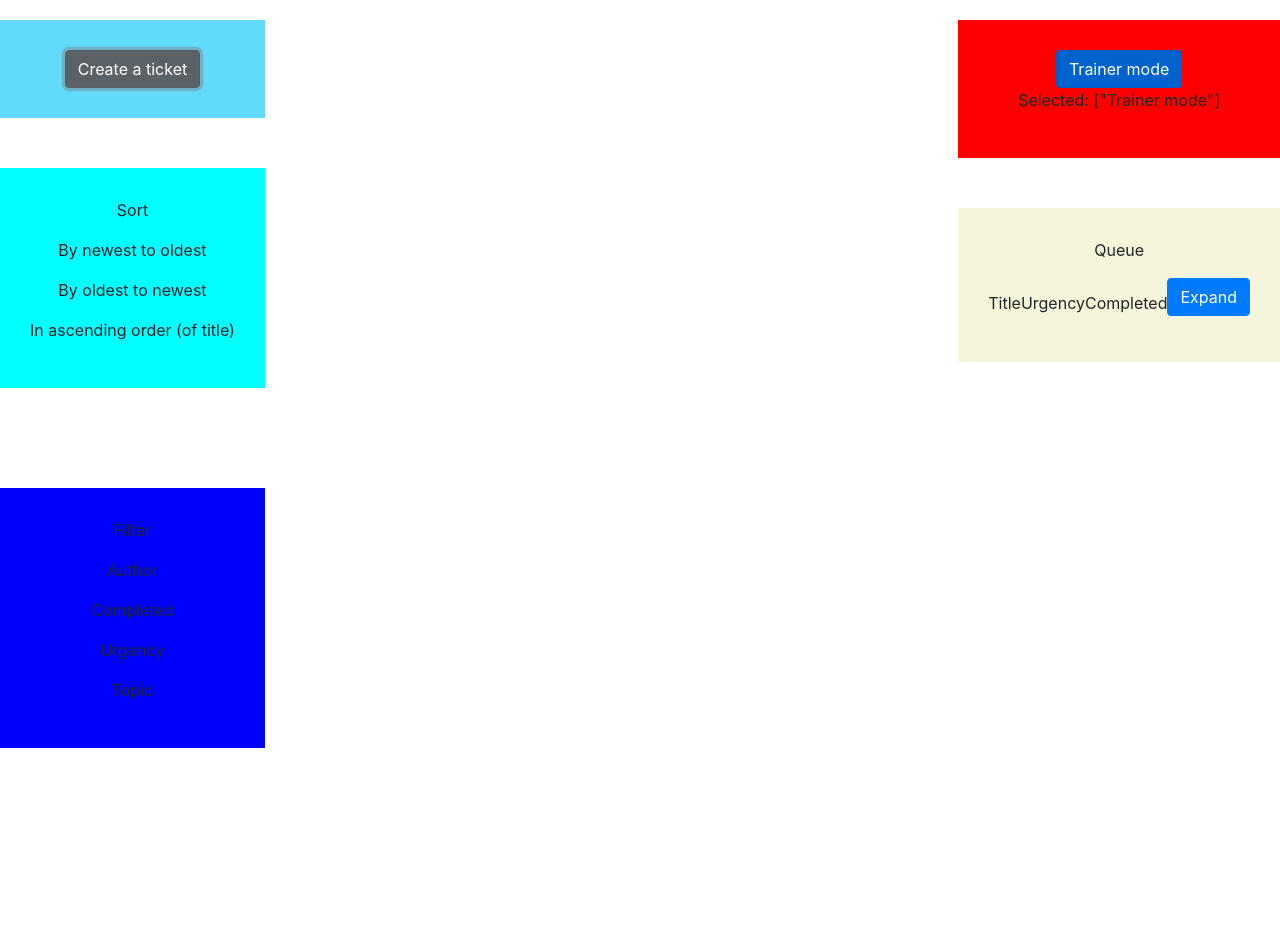
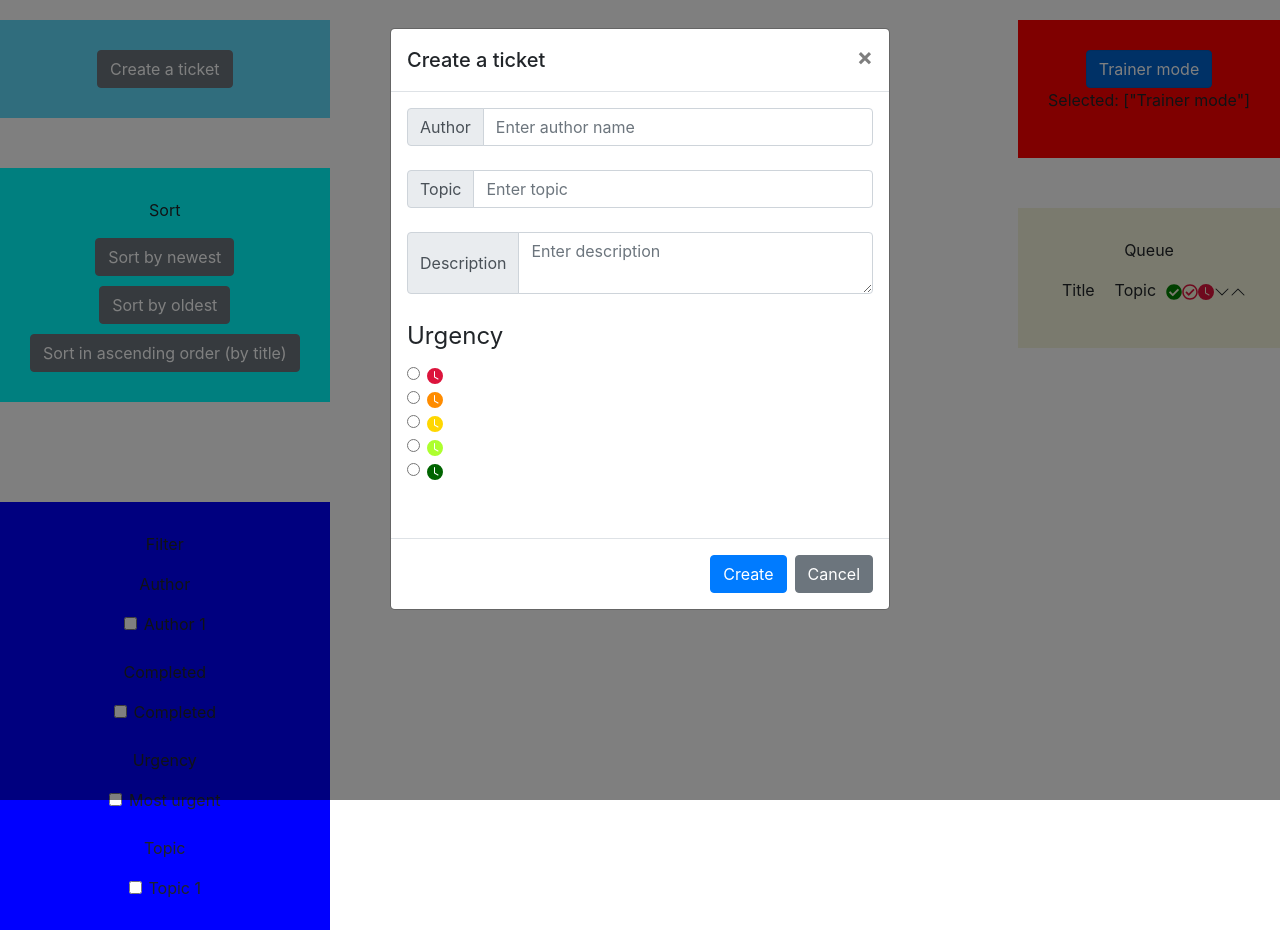
Before and after one commit to Jenkins-Spice-Latte/QA-Help-Queue-App, a React (Create React App) app in the folder Frontend/React/queue/: page / in a window 1280 px wide. Both pictures are taken after a click on the button "Create a ticket". Before the commit the page ends 800 px from the top, so only its background shows below. Built offline with nearby package versions, Linux system fonts and the light colour scheme.

Commit message:
Finished layout

```diff
--- a/Frontend/React/queue/package.json
+++ b/Frontend/React/queue/package.json
@@ -10,6 +10,7 @@
     "bootstrap": "^4.6.0",
     "react": "^17.0.2",
     "react-dom": "^17.0.2",
+    "react-icons": "^4.2.0",
     "react-router-dom": "^5.2.0",
     "react-scripts": "4.0.3",
     "reactstrap": "^8.9.0",
--- a/Frontend/React/queue/src/App.css
+++ b/Frontend/React/queue/src/App.css
@@ -1,5 +1,54 @@
 .App {
   text-align: center;
+}
+
+#newestBtn{
+  display: grid;
+  margin-top: 10px;
+  margin-right: auto;
+  margin-left: auto;
+}
+
+#oldestBtn{
+  display: grid;
+  margin-top: 10px;
+  margin-right: auto;
+  margin-left: auto;
+}
+
+#ascBtn{
+  display: grid;
+  margin-top: 10px;
+  margin-right: auto;
+  margin-left: auto;
+}
+
+.mostUrgIc{
+  color: crimson;
+}
+
+.secMostUrgIc{
+  color: darkorange;
+}
+
+.middleUrgIc{
+  color: gold;
+}
+
+.secLeastUrgIc{
+  color: greenyellow;
+}
+
+.leastUrgIc{
+  color: darkgreen;
+}
+
+.completedIc{
+  color: green;
+}
+
+.uncompletedIc{
+  color: crimson;
 }
 
 .column_one{
@@ -12,8 +61,11 @@
   display: grid;
 }
 
+
 .ticket_comp{
   display: inline-block;
+  margin-left: 10px;
+  margin-right: 10px;
 }
 
 .create_ticket_div{
@@ -28,6 +80,7 @@
   margin-top: 20px;
   padding: 30px;
   background-color: red;
+  margin-left: auto;
 }
 
 .sort_div{
--- a/Frontend/React/queue/src/Components/Create.jsx
+++ b/Frontend/React/queue/src/Components/Create.jsx
@@ -1,8 +1,83 @@
-import { Button } from 'reactstrap';
-const Create = () => {
+import React, { useState } from "react";
+import { BsClockFill } from "react-icons/bs";
+import { Button, Modal, ModalHeader, ModalBody, ModalFooter, Form, FormGroup, Label, InputGroup, InputGroupText, InputGroupAddon, Input } from 'reactstrap';
+const Create = (props) => {
+  const {
+    buttonLabel,
+    className
+  } = props;
+
+  const [modal, setModal] = useState(false);
+
+  const toggle = () => setModal(!modal);
     return (
       <>
-        <Button color="secondary">Create a ticket</Button>
+        <Button color="secondary" onClick={toggle}>Create a ticket</Button>
+      <div>
+        <Modal isOpen={modal} toggle={toggle} className={className}>
+          <ModalHeader toggle={toggle}>Create a ticket</ModalHeader>
+          <ModalBody>
+          <Form>
+            <InputGroup>
+              <InputGroupAddon addonType="prepend">
+                <InputGroupText>Author</InputGroupText>
+              </InputGroupAddon>
+               <Input type="text" name="author" id="author" placeholder="Enter author name"/>
+            </InputGroup>
+            <br />
+            <InputGroup>
+              <InputGroupAddon addonType="prepend">
+                <InputGroupText>Topic</InputGroupText>
+              </InputGroupAddon>
+               <Input type="text" name="topic" id="topic" placeholder="Enter topic"/>
+            </InputGroup>
+            <br />
+            <InputGroup>
+              <InputGroupAddon addonType="prepend">
+                <InputGroupText>Description</InputGroupText>
+              </InputGroupAddon>
+               <Input type="textarea" name="description" id="description" placeholder="Enter description" />
+            </InputGroup>
+            <br />
+         <FormGroup tag="fieldset">
+          <legend>Urgency</legend>
+          <FormGroup check>
+            <Label check>
+              <Input type="radio" name="radio1" /><BsClockFill className="mostUrgIc"/>{' '}
+            </Label>
+          </FormGroup>
+          <FormGroup check>
+            <Label check>
+              <Input type="radio" name="radio1" /><BsClockFill className="secMostUrgIc"/>{' '}
+            </Label>
+          </FormGroup>
+          <FormGroup check>
+            <Label check>
+              <Input type="radio" name="radio1" /><BsClockFill className="middleUrgIc"/>{' '}
+            </Label>
+          </FormGroup>
+          <FormGroup check>
+            <Label check>
+              <Input type="radio" name="radio1" /><BsClockFill className="secLeastUrgIc"/>{' '}
+            </Label>
+          </FormGroup>
+          <FormGroup check>
+            <Label check>
+              <Input type="radio" name="radio1" /><BsClockFill className="leastUrgIc"/>{' '}
+            </Label>
+          </FormGroup>
+        </FormGroup>
+            <br />
+
+            <Input type="hidden" name="completed" id="completed" value="false"/>
+          </Form>
+          </ModalBody>
+          <ModalFooter>
+            <Button color="primary" onClick={toggle}>Create</Button>{' '}
+            <Button color="secondary" onClick={toggle}>Cancel</Button>
+          </ModalFooter>
+        </Modal>
+      </div>
       </>
     );
   };
--- a/Frontend/React/queue/src/Components/Filter.jsx
+++ b/Frontend/React/queue/src/Components/Filter.jsx
@@ -1,11 +1,35 @@
-const Filter = () => {
+import React from 'react';
+import { Form, FormGroup, Label, Input } from 'reactstrap';
+
+const Filter = (props) => {
     return (
       <>
         <p>Filter</p>
         <p>Author</p>
+        <Form>
+          <FormGroup check>
+          <Input type="checkbox" name="auth1" id="auth1"/>
+          <Label for="auth1" check>Author 1</Label>
+          </FormGroup>
+        <br />
         <p>Completed</p>
+          <FormGroup check>
+            <Input type="checkbox" name="comp" id="comp"/>
+            <Label for="comp" check>Completed</Label>
+          </FormGroup>
+        <br />
         <p>Urgency</p>
+          <FormGroup check>
+            <Input type="checkbox" name="urg" id="urg"/>
+            <Label for="urg" check>Most urgent</Label>
+          </FormGroup>
+        <br />
         <p>Topic</p>
+          <FormGroup check>
+            <Input type="checkbox" name="topic1" id="topic1"/>
+            <Label for="topic1" check>Topic 1</Label>
+          </FormGroup>
+        </Form>
       </>
     );
   };
--- a/Frontend/React/queue/src/Components/Queue.jsx
+++ b/Frontend/React/queue/src/Components/Queue.jsx
@@ -1,22 +1,109 @@
 import React, { useState } from 'react';
-import { Collapse, Button, CardBody, Card } from 'reactstrap';
+import { BsChevronDown } from "react-icons/bs";
+import { BsChevronUp } from "react-icons/bs";
+import { BsClockFill } from "react-icons/bs";
+import { FaRegCheckCircle } from "react-icons/fa";
+import { FaCheckCircle } from "react-icons/fa";
+import { Collapse, Button, CardBody, Card, Modal, ModalHeader, ModalBody, ModalFooter,  Form, FormGroup, Label, InputGroup, InputGroupText, InputGroupAddon, Input } from 'reactstrap';
 
 const Queue = (props) => {
+  const {
+    buttonLabel,
+    className
+  } = props;
+
+  const [modal, setModal] = useState(false);
   const [isOpen, setIsOpen] = useState(false);
 
-  const toggle = () => setIsOpen(!isOpen);
+  const expand = () => setIsOpen(!isOpen);
+
+  const toggle = () => setModal(!modal);
     return (
       <>
         <p>Queue</p>
         <div className="ticket_div">
-          <p className="ticket_comp">Title</p>
-          <p className="ticket_comp">Urgency</p>
-          <p className="ticket_comp">Completed</p>
-          <Button color="primary" onClick={toggle} style={{ marginBottom: '1rem' }}>Expand</Button>
+          <p className="ticket_comp">Title </p>
+          <p className="ticket_comp">Topic </p>
+          <FaCheckCircle className="completedIc"/>
+          <FaRegCheckCircle className="uncompletedIc"/>
+          <BsClockFill className="mostUrgIc"/>
+          <BsChevronDown onClick={expand}/>
+          <BsChevronUp onClick={expand}/>
           <Collapse isOpen={isOpen}>
             <Card>
               <CardBody>
-              Anim pariatur cliche
+                <p>Description: Anim pariatur cliche</p>
+                <p>Completed: Anim pariatur cliche</p>
+                <p>Topic: Anim pariatur cliche</p>
+                <p>Urgency: Anim pariatur cliche</p>
+                <Button color="secondary">Mark as done</Button>
+                <Button color="secondary" onClick={toggle}>Update ticket</Button>
+                <div>
+                  <Modal isOpen={modal} toggle={toggle} className={className}>
+                    <ModalHeader toggle={toggle}>Update ticket</ModalHeader>
+                    <ModalBody>
+                      <Form>
+                        <InputGroup>
+                          <InputGroupAddon addonType="prepend">
+                            <InputGroupText>Author</InputGroupText>
+                          </InputGroupAddon>
+                          <Input type="text" name="author" id="author" placeholder="Enter author name"/>
+                        </InputGroup>
+                        <br />
+                        <InputGroup>
+                          <InputGroupAddon addonType="prepend">
+                            <InputGroupText>Topic</InputGroupText>
+                          </InputGroupAddon>
+                          <Input type="text" name="topic" id="topic" placeholder="Enter topic"/>
+                        </InputGroup>
+                        <br />
+                        <InputGroup>
+                          <InputGroupAddon addonType="prepend">
+                            <InputGroupText>Description</InputGroupText>
+                          </InputGroupAddon>
+                          <Input type="textarea" name="description" id="description" placeholder="Enter description" />
+                        </InputGroup>
+                        <br />
+                    <FormGroup tag="fieldset">
+                      <legend>Urgency</legend>
+                      <FormGroup check>
+                        <Label check>
+                          <Input type="radio" name="radio1" /><BsClockFill className="mostUrgIc"/>{' '}
+                        </Label>
+                      </FormGroup>
+                      <FormGroup check>
+                        <Label check>
+                          <Input type="radio" name="radio1" /><BsClockFill className="secMostUrgIc"/>{' '}
+                        </Label>
+                      </FormGroup>
+                      <FormGroup check>
+                        <Label check>
+                          <Input type="radio" name="radio1" /><BsClockFill className="middleUrgIc"/>{' '}
+                        </Label>
+                      </FormGroup>
+                      <FormGroup check>
+                        <Label check>
+                          <Input type="radio" name="radio1" /><BsClockFill className="secLeastUrgIc"/>{' '}
+                        </Label>
+                      </FormGroup>
+                      <FormGroup check>
+                        <Label check>
+                          <Input type="radio" name="radio1" /><BsClockFill className="leastUrgIc"/>{' '}
+                        </Label>
+                      </FormGroup>
+                    </FormGroup>
+                        <br />
+
+                        <Input type="hidden" name="completed" id="completed" value="false"/>
+                      </Form>
+                      </ModalBody>
+                    <ModalFooter>
+                      <Button color="primary" onClick={toggle}>Update ticket</Button>{' '}
+                      <Button color="secondary" onClick={toggle}>Cancel</Button>
+                    </ModalFooter>
+                  </Modal>
+                </div>
+                <Button color="secondary">Delete ticket</Button>
               </CardBody>
             </Card>
           </Collapse>
--- a/Frontend/React/queue/src/Components/Sort.jsx
+++ b/Frontend/React/queue/src/Components/Sort.jsx
@@ -1,11 +1,15 @@
 import '../App.css';
+
+import React from 'react';
+import {Button} from 'reactstrap';
+
 const Sort = () => {
   return (
     <>
       <p>Sort</p>
-      <p>By newest to oldest</p>
-      <p>By oldest to newest</p>
-      <p>In ascending order (of title)</p>
+      <Button id="newestBtn" color="secondary">Sort by newest</Button>
+      <Button id="oldestBtn" color="secondary">Sort by oldest</Button>
+      <Button id="ascBtn" color="secondary">Sort in ascending order (by title)</Button>
     </>
   );
 };
```
Also changed, not shown: 1 other file (tests, documents, lock files or other folders).
